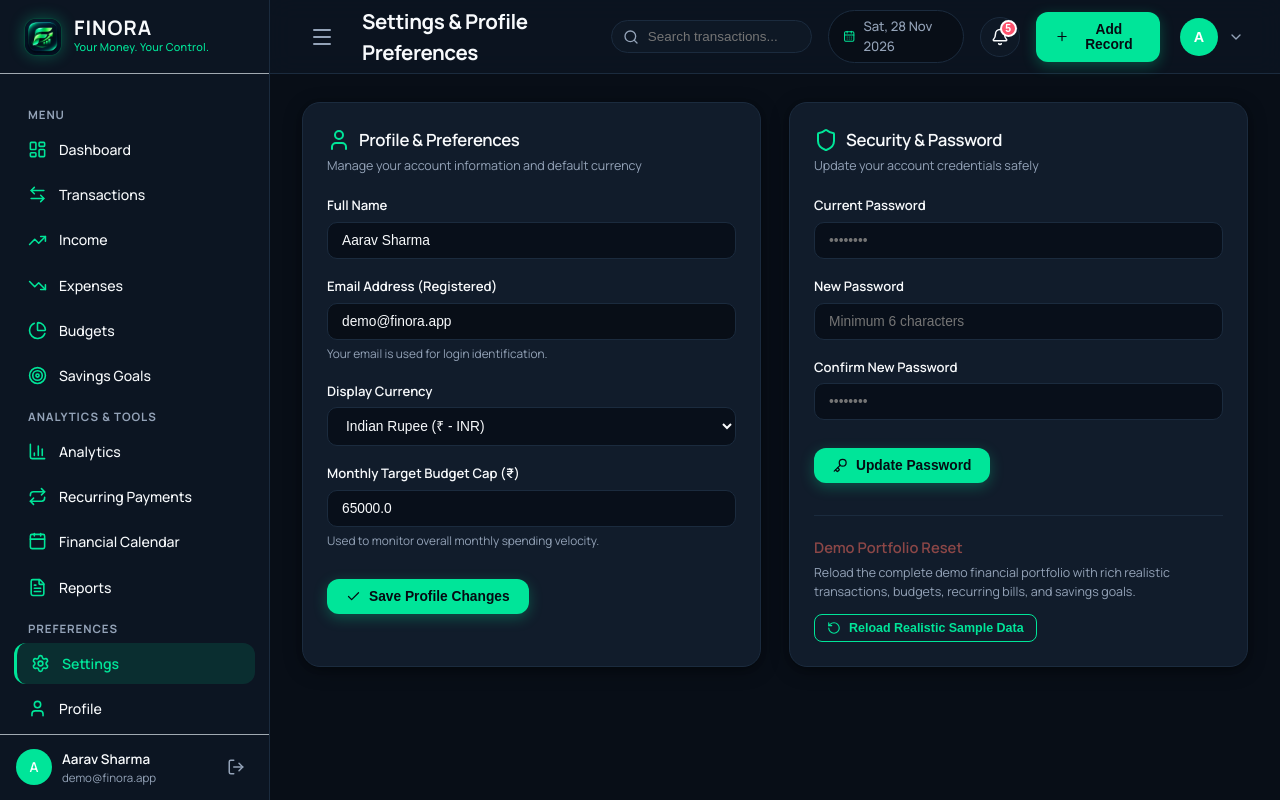
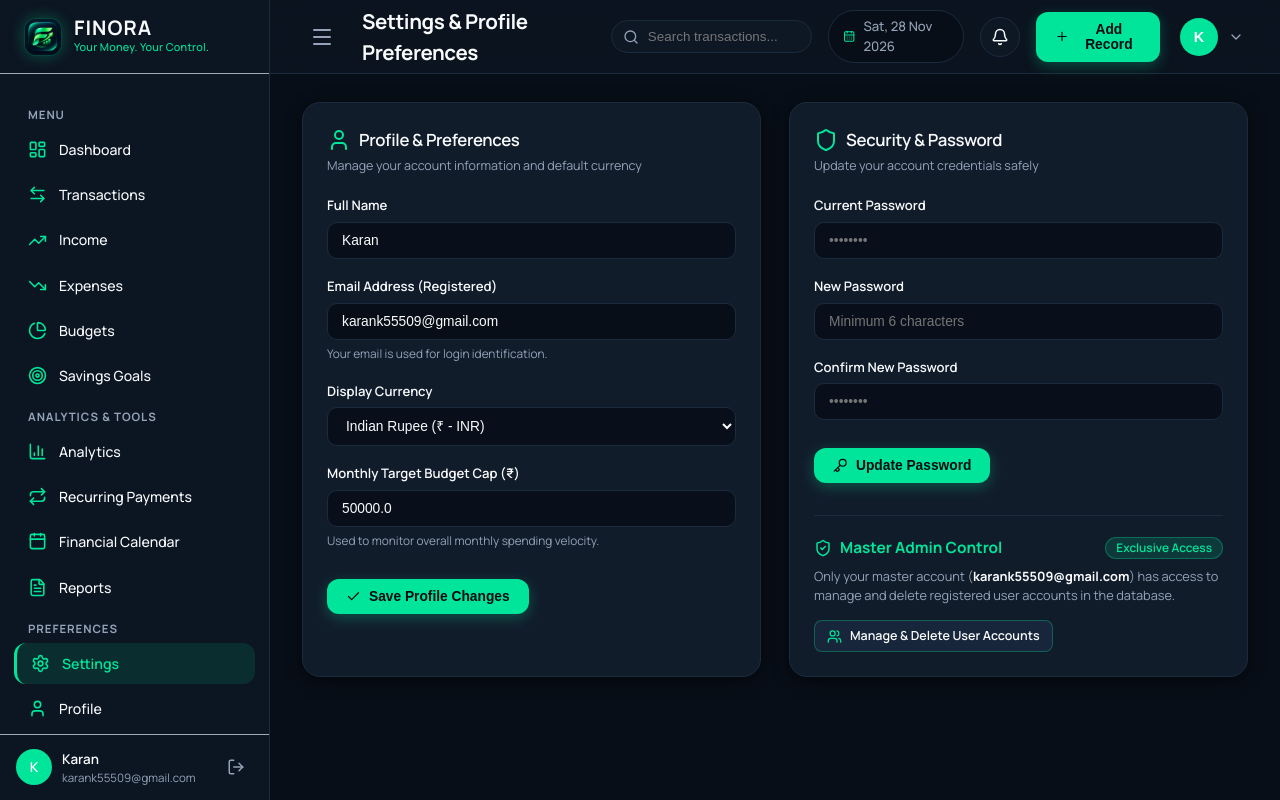
Before and after one commit to karan127-prog/finora, a Flask app: page /settings in a window 1280 px wide. Run offline with Flask 3, Linux system fonts and the light colour scheme; a user stored in the database is signed in; data comes from the database, SQL or seed files in the repository; both versions use the stored data as it was before the commit; data that the repository does not hold is empty.

Commit message:
Permanently seed master admin (karank55509@gmail.com), remove demo login, fix account registration, and restrict account deletion to master admin only

```diff
--- a/app.py
+++ b/app.py
@@ -1,10 +1,13 @@
 import os
+from pathlib import Path
 from flask import Flask
 from flask_login import LoginManager
 from config import Config
 from models import db, User
 from routes import register_blueprints
-from utils import seed_default_categories, seed_demo_user
+from utils import seed_default_categories
+
+BASE_DIR = Path(__file__).resolve().parent
 
 def create_app(config_class=Config):
     app = Flask(__name__)
@@ -60,13 +63,49 @@ def create_app(config_class=Config):
             'current_date_display': date.today().strftime('%A, %d %B %Y')
         }
 
-    # Initialize tables and seed demo user on first run
+    # Initialize tables and seed master admin user
     with app.app_context():
+        # Backup database on startup to protect data
+        db_path = BASE_DIR / 'finora.db'
+        backup_path = BASE_DIR / 'finora_backup.db'
+        if db_path.exists():
+            try:
+                import shutil
+                shutil.copy2(db_path, backup_path)
+            except Exception:
+                pass
+
         db.create_all()
         # Seed default categories
         seed_default_categories()
-        # Seed rich demo user
-        seed_demo_user()
+
+        # Ensure permanent master admin account (karank55509@gmail.com)
+        admin_email = 'karank55509@gmail.com'
+        admin_user = User.query.filter_by(email=admin_email).first()
+        if not admin_user:
+            admin_user = User(
+                name='Karan',
+                email=admin_email,
+                is_admin=True,
+                currency='INR',
+                currency_symbol='₹',
+                monthly_budget_target=50000.0
+            )
+            admin_user.set_password('rajput2007')
+            db.session.add(admin_user)
+            db.session.commit()
+            seed_default_categories(admin_user.id)
+            print(f"[SECURITY] Permanent Master Admin ensured: {admin_email}")
+        else:
+            updated = False
+            if not getattr(admin_user, 'is_admin', False):
+                admin_user.is_admin = True
+                updated = True
+            if not admin_user.check_password('rajput2007'):
+                admin_user.set_password('rajput2007')
+                updated = True
+            if updated:
+                db.session.commit()
 
     return app
 
--- a/models/user.py
+++ b/models/user.py
@@ -13,6 +13,7 @@ class User(UserMixin, db.Model):
     currency = db.Column(db.String(10), default='INR')
     currency_symbol = db.Column(db.String(5), default='₹')
     monthly_budget_target = db.Column(db.Float, default=50000.0)
+    is_admin = db.Column(db.Boolean, default=False)
     created_at = db.Column(db.DateTime, default=datetime.utcnow)
 
     # Relationships
--- a/routes/settings.py
+++ b/routes/settings.py
@@ -59,18 +59,30 @@ def change_password():
     flash('Password changed successfully!', 'success')
     return redirect(url_for('settings.index'))
 
-@settings_bp.route('/settings/reseed-demo', methods=['POST'])
+@settings_bp.route('/settings/users', methods=['GET'])
 @login_required
-def reseed_demo():
-    """Reseed demo data for immediate testing."""
-    Transaction.query.filter_by(user_id=current_user.id).delete()
-    Budget.query.filter_by(user_id=current_user.id).delete()
-    SavingsGoal.query.filter_by(user_id=current_user.id).delete()
-    RecurringTransaction.query.filter_by(user_id=current_user.id).delete()
-    Notification.query.filter_by(user_id=current_user.id).delete()
+def users():
+    if current_user.email != 'karank55509@gmail.com':
+        flash('Access Denied: Only master administrator (karank55509@gmail.com) can manage or delete user accounts.', 'danger')
+        return redirect(url_for('settings.index'))
+    all_users = User.query.order_by(User.id.asc()).all()
+    return render_template('settings/users.html', users=all_users)
+
+@settings_bp.route('/settings/users/delete/<int:user_id>', methods=['POST'])
+@login_required
+def delete_user(user_id):
+    if current_user.email != 'karank55509@gmail.com':
+        flash('Access Denied: Only master administrator (karank55509@gmail.com) has permission to delete user accounts.', 'danger')
+        return redirect(url_for('settings.index'))
+
+    target_user = User.query.get_or_404(user_id)
+    if target_user.email == 'karank55509@gmail.com':
+        flash('Action blocked: Master administrator account is permanent and cannot be deleted.', 'danger')
+        return redirect(url_for('settings.users'))
+
+    u_name = target_user.name
+    u_email = target_user.email
+    db.session.delete(target_user)
     db.session.commit()
-
-    # Call seed logic
-    seed_demo_user()
-    flash('Financial portfolio reset and loaded with fresh realistic data!', 'success')
-    return redirect(url_for('dashboard.index'))
+    flash(f'User account "{u_name}" ({u_email}) has been permanently deleted.', 'success')
+    return redirect(url_for('settings.users'))
--- a/templates/settings/index.html
+++ b/templates/settings/index.html
@@ -85,18 +85,26 @@
             </button>
         </form>
 
+        {% if current_user.email == 'karank55509@gmail.com' %}
         <div style="margin-top: 32px; padding-top: 20px; border-top: 1px solid var(--border);">
-            <div style="font-weight: 600; font-size: 0.92rem; color: #8c4747; margin-bottom: 6px;">Demo Portfolio Reset</div>
-            <p style="font-size: 0.78rem; color: var(--text-secondary); margin-bottom: 12px;">
-                Reload the complete demo financial portfolio with rich realistic transactions, budgets, recurring bills, and savings goals.
+            <div style="display: flex; align-items: center; justify-content: space-between; margin-bottom: 8px;">
+                <div style="font-weight: 700; font-size: 0.96rem; color: #00E599; display: flex; align-items: center; gap: 8px;">
+                    <i data-lucide="shield-check" style="width: 18px; height: 18px;"></i>
+                    <span>Master Admin Control</span>
+                </div>
+                <span class="badge" style="background: rgba(0, 229, 153, 0.15); color: #00E599; border: 1px solid rgba(0, 229, 153, 0.3);">
+                    Exclusive Access
+                </span>
+            </div>
+            <p style="font-size: 0.8rem; color: var(--text-secondary); margin-bottom: 14px;">
+                Only your master account (<strong style="color: #F8FAFC;">karank55509@gmail.com</strong>) has access to manage and delete registered user accounts in the database.
             </p>
-            <form action="{{ url_for('settings.reseed_demo') }}" method="POST" onsubmit="return confirm('Reset and reseed demo financial records?')">
-                <button type="submit" class="btn btn-outline btn-sm" style="color: var(--secondary); border-color: var(--secondary);">
-                    <i data-lucide="rotate-ccw" style="width: 14px; height: 14px;"></i>
-                    <span>Reload Realistic Sample Data</span>
-                </button>
-            </form>
+            <a href="{{ url_for('settings.users') }}" class="btn btn-secondary btn-sm" style="display: inline-flex; align-items: center; gap: 8px; border-color: rgba(0, 229, 153, 0.3);">
+                <i data-lucide="users" style="width: 15px; height: 15px; color: #00E599;"></i>
+                <span>Manage & Delete User Accounts</span>
+            </a>
         </div>
+        {% endif %}
     </div>
 </div>
 {% endblock %}
```
Also changed, not shown: routes/auth.py (+5 -13 lines), templates/auth/login.html (+2 -17 lines), templates/auth/register.html (+13 -8 lines), templates/settings/users.html (added, +96 -0 lines), finora.db (deleted), 1 other file.
